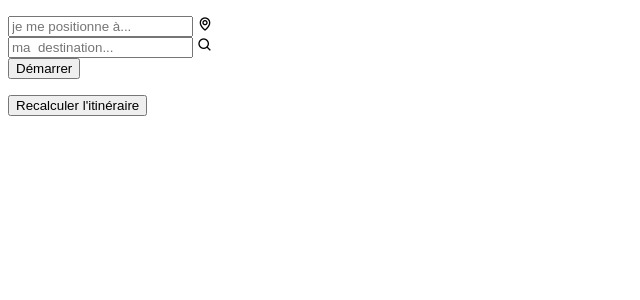
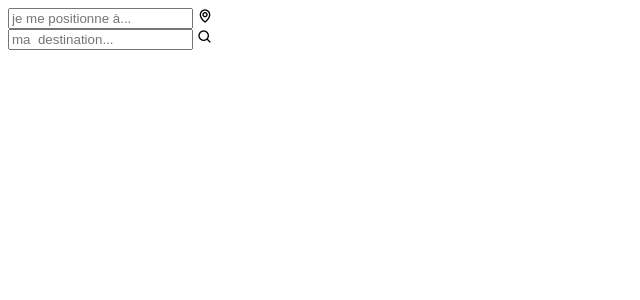
Before and after one commit to Douaa-Benhila/luminy-s-Map, a Flask app: page /carte.html in a window 1280 px wide. Shown: the top 300 px of the page, without its empty margins (0-640 px from the left). Run offline with Flask 3, Linux system fonts and the light colour scheme; a user stored in the database is signed in; some libraries are stand-ins or nearby versions.

Commit message:
créer un nv html à ma page web

```diff
--- a/templates/carte.html
+++ b/templates/carte.html
@@ -1,24 +1,19 @@
 <!DOCTYPE html>
 <html lang="fr">
+
 <head>
     <meta charset="UTF-8">
-    <title>Carte</title>
-    <!-- Importer l'API JavaScript de Google Maps -->
+    <title>Ma Carte</title>
     <script>(g=>{var h,a,k,p="The Google Maps JavaScript API",c="google",l="importLibrary",q="__ib__",m=document,b=window;b=b[c]||(b[c]={});var d=b.maps||(b.maps={}),r=new Set,e=new URLSearchParams,u=()=>h||(h=new Promise(async(f,n)=>{await (a=m.createElement("script"));e.set("libraries",[...r]+"");for(k in g)e.set(k.replace(/[A-Z]/g,t=>"_"+t[0].toLowerCase()),g[k]);e.set("callback",c+".maps."+q);a.src=`https://maps.${c}apis.com/maps/api/js?`+e;d[q]=f;a.onerror=()=>h=n(Error(p+" could not load."));a.nonce=m.querySelector("script[nonce]")?.nonce||"";m.head.append(a)}));d[l]?console.warn(p+" only loads once. Ignoring:",g):d[l]=(f,...n)=>r.add(f)&&u().then(()=>d[l](f,...n))})
       ({key: "AIzaSyA6lvdZ4RtwoEBL90Tm1gfhJjvJ0yUNx9g", v: "weekly"});</script>
-
-
+    <link rel="stylesheet" href="../static/carte.css">
     <link href='https://unpkg.com/boxicons@2.1.4/css/boxicons.min.css' rel='stylesheet'> <!--lien vers les icones-->
-    <link rel="stylesheet" href="../static/carte.css">
-
-
 </head>
 
 
 <body>
-    <div id="wrapper">
-        <div id="map"></div>
-        <p id="directions"></p>
+  <div class="top-section">
+    <div class="inputs-container">
       <div id="input-box">
         <input name="localisation-input" list="points_départ" placeholder="je me positionne à...">
         <datalist id="points_départ">
@@ -44,23 +39,18 @@
         </datalist>
         <i class='bx bx-search'></i>
       </div>
-
-      <!-- Ajoutez un bouton "Démarrer" -->
-  <button id="startButton">Démarrer</button>
-  <p id="arrivalMessage"></p>
-  <button id="recalculateButton">Recalculer l'itinéraire</button>
+    </div>
+</div>
+<!-- Section pour afficher la carte en plein écran -->
+<div id="map"></div>
 
 
-
-    </div>
-
     <script src="../static/carte.js"></script>
-
-
-
-
-
-
+    <script>
+      document.addEventListener("DOMContentLoaded", function() {
+          initMap();
+      });
+  </script>
 
 </body>
 </html>
```
Lines whose indentation alone changed are shown as unchanged.
